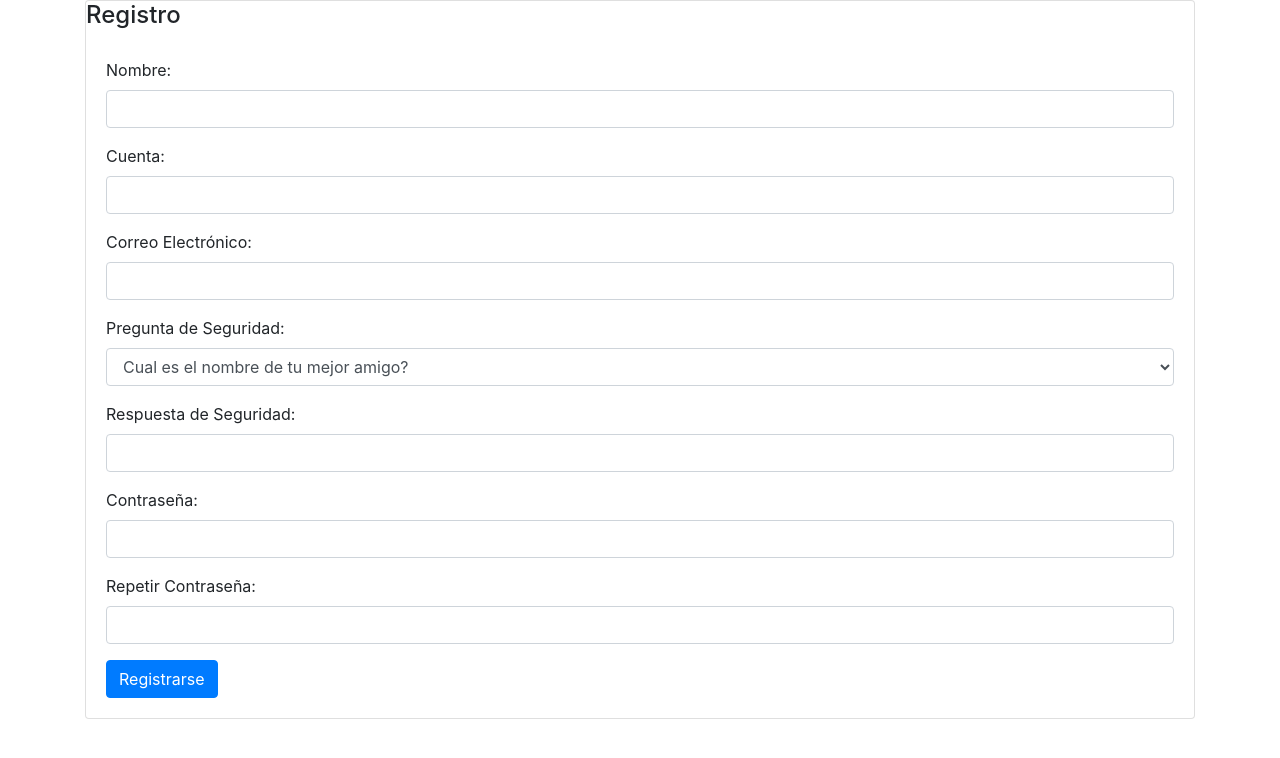
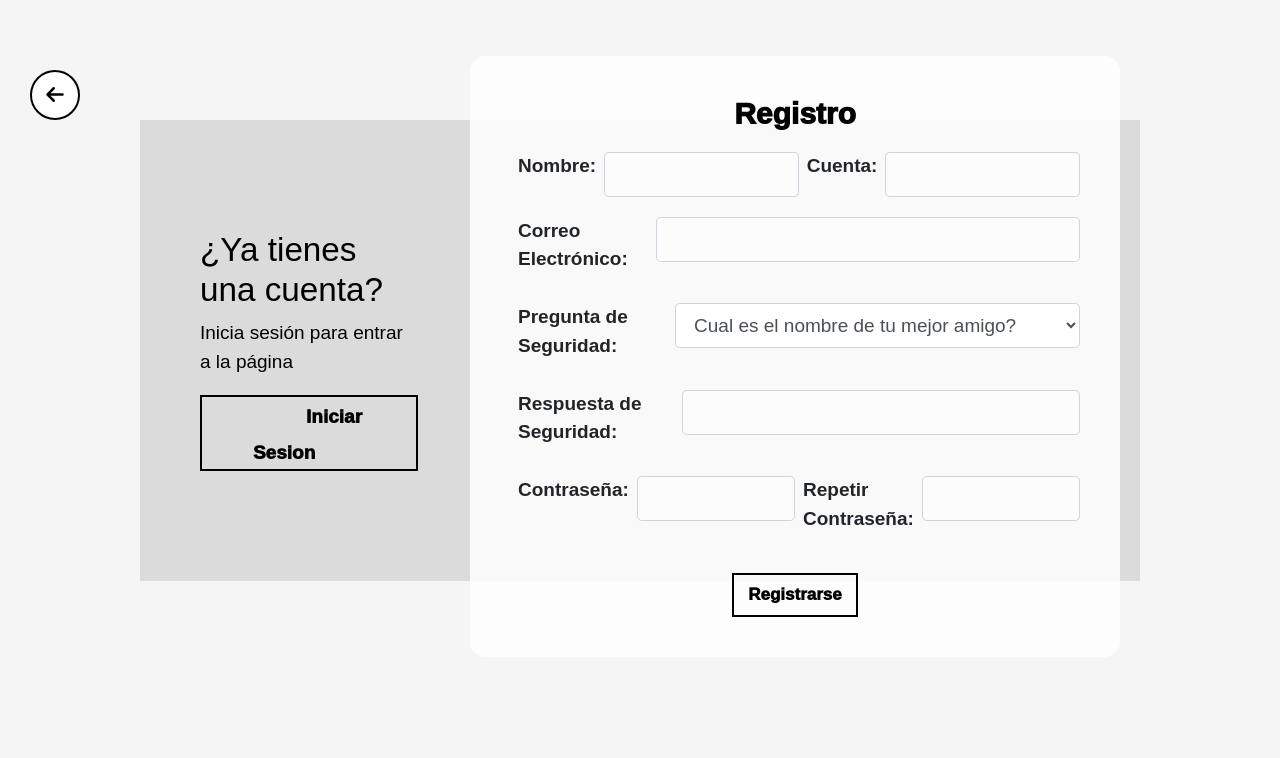
Before and after one commit to NotLuffyJustPeter/proyfinal, a PHP site: page /registro.php in a window 1280 px wide. Shown: the top 758 px of the page. Run offline with PHP 8.4, Linux system fonts and the light colour scheme; some libraries are stand-ins or nearby versions; some web fonts are replaced.

Commit message:
Diseño y funcionalidad de los formularios

```diff
--- a/css/iniciar_sesion.css
+++ b/css/iniciar_sesion.css
@@ -1,3 +1,28 @@
+@font-face {
+    font-family: 'Tourney';
+    src: url('../fonts/Tourney/static/Tourney_Condensed-Thin.ttf') format('truetype');
+}
+
+@font-face {
+    font-family: 'Monoton';
+    src: url('../fonts/Monoton/Monoton-Regular.ttf') format('truetype');
+}
+
+@font-face {
+    font-family: 'Lexend_Tera';
+    src: url('../fonts/Lexend_Tera/static/LexendTera-Bold.ttf') format('truetype');
+}
+
+@font-face {
+    font-family: 'Cormorant_Infant';
+    src: url('../fonts/Cormorant_Infant/CormorantInfant-Light.ttf') format('truetype');
+}
+
+@font-face {
+    font-family: 'Big_Sholuders_Inline_Text';
+    src: url('../fonts/Big_Shoulders_Inline_Text/static/BigShouldersInlineText-Bold.ttf') format('truetype');
+}
+
 .captcha{
     margin: 15px 0px;
 }
@@ -29,7 +54,8 @@
 }
 
 .captcha .captcha-form .captcha-refresh{
-    width: 40px;
+    width: 80px;
+    height: auto;
     border: none;
     outline: none;
     background: #888;
@@ -37,6 +63,202 @@
     cursor: pointer;
 }
 
-#captcha-false{
+*{
+	margin: 0;
+	padding: 0;
+	box-sizing: border-box;
+	text-decoration: none;
+    font-family: 'Cormorant_Infant', sans-serif;
+    font-size: 19px;
+}
 
+body{
+    background-color: #f2f2f2b7;
 }
+
+.regresar {
+	text-align: center;
+	width: 50px;
+	height: 50px;
+	margin-left: 10px;
+	font-size: 1px;
+	color: black;
+	background-color: rgb(255, 255, 255);
+	border-radius: 50%;
+	position: relative;
+    border: 2px solid black
+
+  }
+
+  .regresar a {
+	color: black;
+	text-decoration: none;
+  }
+
+
+  .regresar:hover {
+	background-color: rgb(233, 233, 233);
+	color: #1f1f1f86;
+  }
+
+  .regresar i{
+	text-align: center;
+	font-size: 20px;
+	position: absolute;
+	top: 50%;
+	left: 50%;
+	transform: translate(-50%, -50%);
+  }
+
+main{
+	width: 100%;
+	padding: 20px;
+	margin: auto;
+	margin-top: 50px;
+}
+
+.contenedor__todo{
+	width: 100%;
+	max-width: 1000px;
+	margin: auto;
+	position: relative;
+}
+
+.caja__trasera{
+	width: 100%;
+	padding: 10px 20px;
+	display: flex;
+	justify-content: center;
+	background-filter:blur(10px);
+	background-color: rgba(173, 173, 173, 0.364);
+}
+
+.caja__trasera div{
+	margin: 100px 40px;
+	color: rgb(0, 0, 0);
+	transition: all 500ms;
+}
+
+.caja__trasera-register{
+    width: 20%;
+}
+
+.caja__trasera-login{
+    width: 50%;
+}
+
+.registrosl{
+    width: 100%;
+    margin-top: 20px;
+    display: flex;
+}
+
+.registrosl label{
+    margin-right: 8px;
+    margin-left: 8px;
+}
+
+.caja__trasera button{
+	border: 2px solid #000000;
+	background: transparent;
+	font-size: 24px;
+	font-weight: 1000;
+	cursor: pointer;
+	color: white;
+	outline: none;
+	transition: all 300ms;
+}
+
+.caja__trasera a{
+    padding: 50px;
+    color: black;
+    text-decoration: none;
+}
+
+.caja__trasera button:hover{
+	background: #fff;
+}
+
+.contenedor__login-register{
+	display: flex;
+	align-items: center;
+	width: 100%;
+	max-width: 650px;
+	position: relative;
+	top: -225px;
+	left: 10px;
+
+	transition: left 500ms cubic-bezier(0.175, 0.885, 0.320, 1.275);
+}
+
+
+.contenedor__login-register form{
+	width: 100%;
+	padding: 40px 40px;
+	background: #ffffffd5;
+	position: absolute;
+    border-radius: 15px;
+}
+
+.contenedor__login-register label, .contenedor__login-register p{
+    font-weight: 550;
+}
+
+.contenedor__login-register input{
+    background-color: rgba(255, 255, 255, 0.449);
+}
+
+.contenedor__login-register form h2{
+	font-size: 30px;
+	text-align: center;
+    font-weight: 1000;
+	margin-bottom: 20px;
+	color: #000000;
+}
+
+
+.contenedor__login-register form button{
+	border: 2px solid #000000;
+    border-radius: 0px;
+	background: transparent;
+	font-size: 17px;
+	font-weight: 1000;
+	cursor: pointer;
+	color: rgb(0, 0, 0);
+	outline: none;
+	transition: all 300ms;
+}
+
+.contenedor__login-register form button:hover{
+    background-color: rgb(233, 233, 233);
+    color: black;
+    border: 2px solid black;
+    border-radius: 0px;
+}
+
+@media screen and (max-width: 850px){
+	main{
+		margin-top: 50px;
+	}
+
+	.caja__trasera{
+		max-width: 350px;
+		height: 300px;
+		flex-direction: column;
+		margin: auto;
+	}
+
+	.caja__trasera div{
+		margin:0px;
+		position: absolute;
+	}
+	.contenedor__login-register{
+		top: -10px;
+		left: -5px;
+		margin: auto;
+	}
+
+	.contenedor__login-register form{
+		position: relative;
+	}
+}
--- a/registro.php
+++ b/registro.php
@@ -8,26 +8,60 @@
     <script src="https://code.jquery.com/jquery-3.3.1.slim.min.js"></script>
     <script src="https://stackpath.bootstrapcdn.com/bootstrap/4.3.1/js/bootstrap.min.js"></script>
     <script src="https://cdn.jsdelivr.net/npm/sweetalert2@11"></script>
+    <link rel="stylesheet" href="css/iniciar_sesion.css">
+    <style>
+        .caja__trasera-register{
+            width: 80%;
+        }
+
+        .caja__trasera-login{
+            width: 30%;
+        }
+        .formulario__register{
+            left: 320px;
+        }
+        .contenedor__login-register{
+            top: -225px;
+        }
+
+    </style>
 </head>
 <body>
-    <div class="container">
-        <div class="card">
-            <h4>Registro</h4>
-            <div class="card-body">
-            <form id="registroForm" action="registro.php" method="post">
-                <div class="form-group">
+    <main>
+		<section class="regresar">
+			<a href="./index.php">
+				<i class=" fa-solid fa-arrow-left "></i>
+			</a>
+		</section>
+		<div class="contenedor__todo">
+			<div class="caja__trasera">
+				<div class="caja__trasera-login">
+					<h3>¿Ya tienes una cuenta?</h3>
+					<p>Inicia sesión para entrar a la página</p>
+					<button id="btn__iniciar-sesion"><a href="login.php">Iniciar Sesion</a></button>
+				</div>
+				<div class="caja__trasera-register">
+				</div>
+			</div>
+
+            <div class="contenedor__login-register">
+                <form id="registroForm" action="registro.php" method="post" class="formulario__register">
+                    <h2>Registro</h2>
+
+                    <div class="registrosl">
                         <label for="nombre">Nombre:</label>
                         <input type="text" class="form-control" id="nombre" name="nombre" required>
-                </div>
-                 <div class="form-group">
+
                         <label for="cuenta">Cuenta:</label>
                         <input type="text" class="form-control" id="cuenta" name="cuenta" required>
                     </div>
-                <div class="form-group">
+
+                    <div class="registrosl">
                         <label for="email">Correo Electrónico:</label>
                         <input type="email" class="form-control" id="email" name="email" required>
                     </div>
-                <div class="form-group">
+
+                    <div class="registrosl">
                         <label for="preguntaSeleccionada">Pregunta de Seguridad:</label>
                         <select class="form-control" id="preguntaSeleccionada" name="preguntaSeleccionada" required>
                             <option value="1">Cual es el nombre de tu mejor amigo?</option>
@@ -36,24 +70,25 @@
                             <option value="4">Cual es tu personaje de ficción favorito?</option>
                         </select>
                     </div>
-                <div class="form-group">
+
+                    <div class="registrosl">
                         <label for="respuestaPregunta">Respuesta de Seguridad:</label>
                         <input type="text" class="form-control" id="respuestaPregunta" name="respuestaPregunta" required>
                     </div>
-                 <div class="form-group">
+
+                    <div class="registrosl">
                         <label for="password">Contraseña:</label>
                         <input type="password" class="form-control" id="password" name="password" required>
-                </div>
-                <div class="form-group">
+
                         <label for="confirmPassword">Repetir Contraseña:</label>
                         <input type="password" class="form-control" id="confirmPassword" name="confirmPassword" required>
                     </div>
-                    <button type="submit" class="btn btn-primary">Registrarse</button>
+                    <center><button type="submit" class="btn btn-primary" style="margin-top:30px;">Registrarse</button></center>
                 </form>
             </div>
         </div>
-    </div>
-
+    </main>
+    <script src="https://kit.fontawesome.com/673553f744.js" crossorigin="anonymous"></script>
     <script>
         $(document).ready(function () {
             $('#registroForm').submit(function () {
```
Also changed, not shown: login.php (+34 -19 lines). Lines whose indentation alone changed are shown as unchanged.
